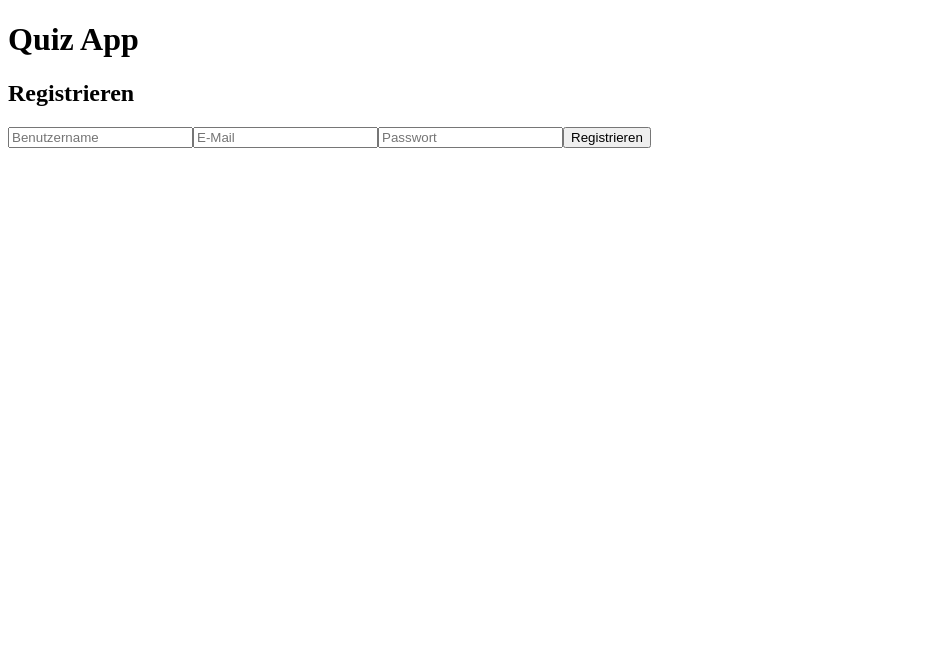
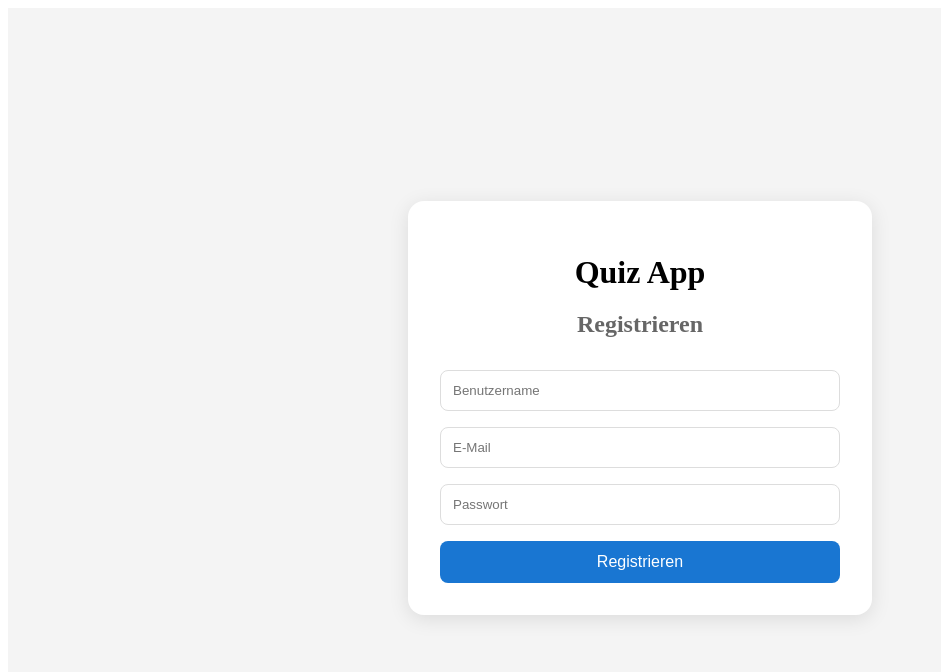
Before and after one commit to DENEDI22/team16-quiz-app, an Angular app in the folder frontend/team16-quiz-app/: page /register in a window 1280 px wide. Shown: the top 672 px of the page, without its empty margins (0-941 px from the left). Built offline with nearby package versions, Linux system fonts and the light colour scheme.

Commit message:
css hinzugefügt

```diff
--- a/frontend/team16-quiz-app/src/app/pages/register/register.scss
+++ b/frontend/team16-quiz-app/src/app/pages/register/register.scss
@@ -0,0 +1,56 @@
+.register-container {
+  min-height: 100vh;
+  display: flex;
+  justify-content: center;
+  align-items: center;
+
+  background: #f4f4f4;
+}
+
+.register-card {
+  width: 400px;
+  background: white;
+  padding: 2rem;
+  border-radius: 16px;
+
+  box-shadow: 0 4px 20px rgba(0, 0, 0, 0.1);
+}
+
+.register-card h1 {
+  text-align: center;
+  margin-bottom: 0.5rem;
+}
+
+.register-card h2 {
+  text-align: center;
+  margin-bottom: 2rem;
+  color: #666;
+}
+
+form {
+  display: flex;
+  flex-direction: column;
+  gap: 1rem;
+}
+
+input {
+  padding: 12px;
+  border: 1px solid #ddd;
+  border-radius: 8px;
+}
+
+button {
+  padding: 12px;
+  border: none;
+  border-radius: 8px;
+
+  background: #1976d2;
+  color: white;
+
+  cursor: pointer;
+  font-size: 16px;
+}
+
+button:hover {
+  background: #1565c0;
+}
```
